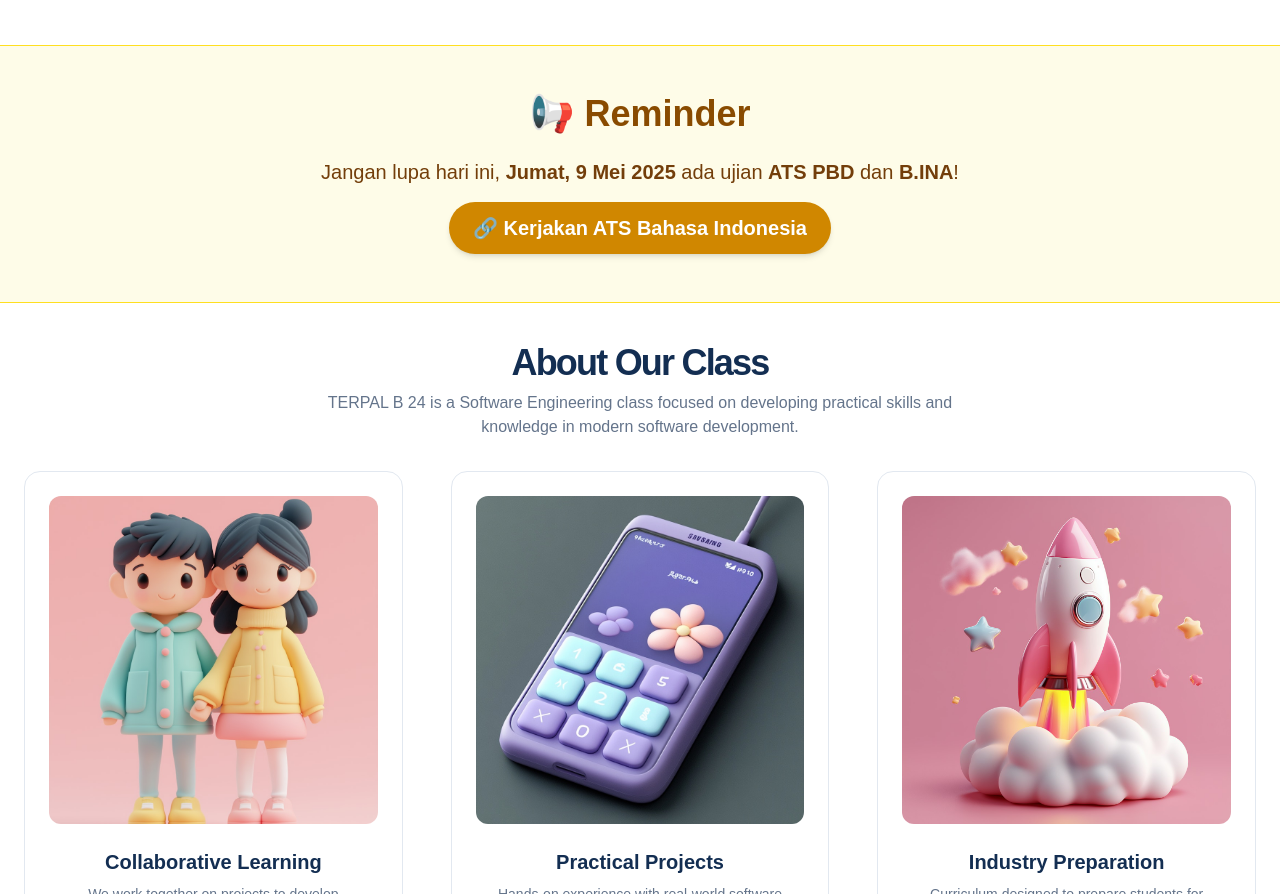
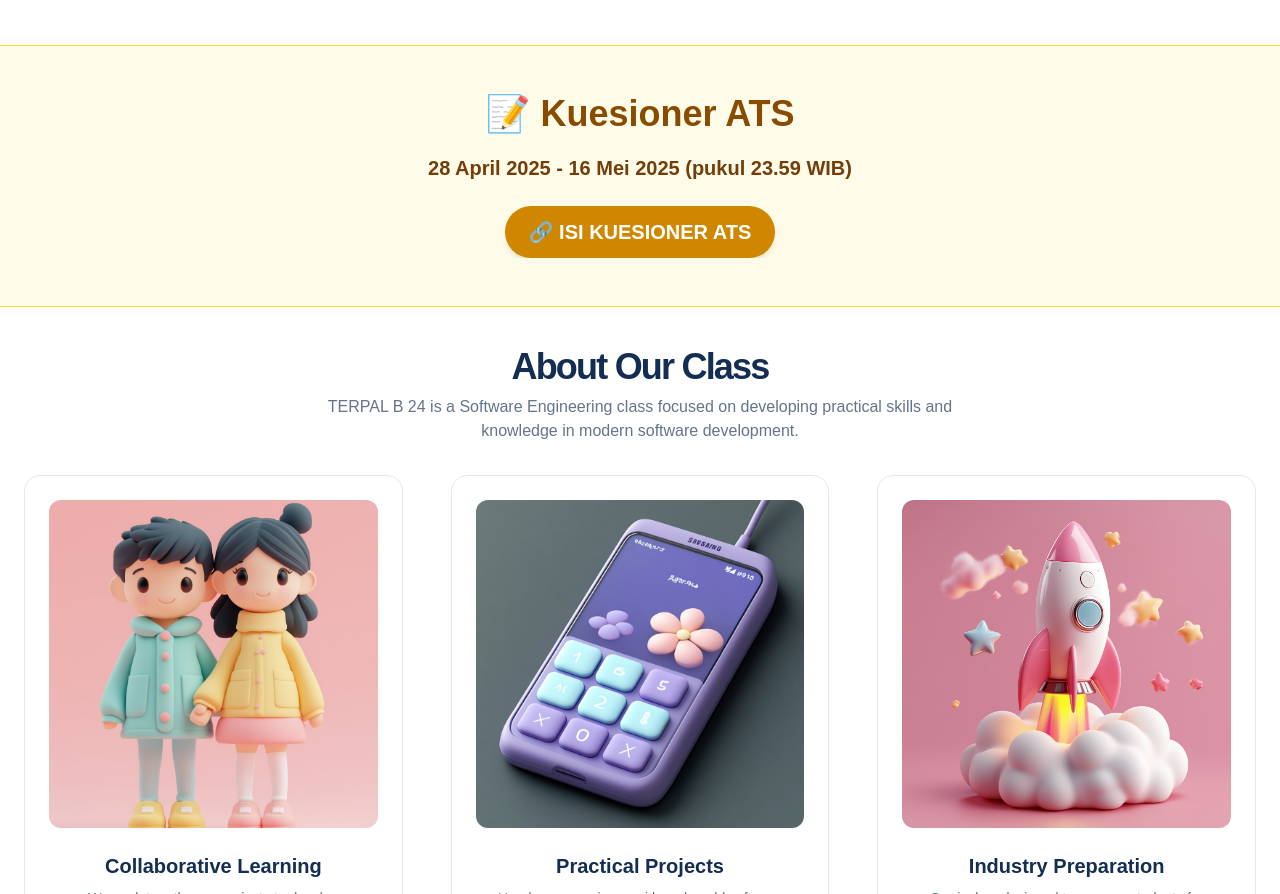
Before and after one commit to terpalb24/terpalb24.github.io, an Astro site: page / in a window 1280 px wide. Shown: the part 867-1761 px from the top of the page. Built offline with nearby package versions, Linux system fonts and the light colour scheme; Astro itself is replaced by a stand-in of ours.

Commit message:
add new announcement

```diff
--- a/package.json
+++ b/package.json
@@ -25,6 +25,7 @@
     "react": "^19.0.0",
     "react-dom": "^19.0.0",
     "sharp": "^0.33.5",
+    "swiper": "^11.2.6",
     "tailwind-merge": "^3.0.2",
     "tailwindcss": "^4.0.9",
     "tailwindcss-animate": "^1.0.7"
--- /dev/null
+++ b/src/components/ui/ReminderSlider.tsx
@@ -0,0 +1,63 @@
+import type { FC } from 'react';
+import { Swiper, SwiperSlide } from 'swiper/react';
+import { Autoplay, Pagination, Navigation } from 'swiper/modules';
+import 'swiper/css';
+import 'swiper/css/autoplay';
+import 'swiper/css/pagination';
+import 'swiper/css/navigation';
+
+const ReminderSlider: FC = () => {
+  return (
+    <div className="text-center space-y-6">
+      <Swiper
+        modules={[Autoplay, Pagination, Navigation]}
+        autoplay={{
+          delay: 3000,
+          disableOnInteraction: false,
+        }}
+        loop={true}
+        spaceBetween={30}
+        slidesPerView={1}
+        className="mySwiper"
+      >
+        <SwiperSlide>
+        <h2 className="text-3xl md:text-4xl font-bold text-yellow-800 mb-5">📢 Reminder</h2>
+          <div className="mx-auto max-w-3xl text-yellow-900 text-lg md:text-xl space-y-6">
+            <p>
+              Jangan lupa hari ini, <strong>Jumat, 9 Mei 2025</strong> ada ujian <strong>ATS PBD</strong> dan <strong>B.INA</strong>!
+            </p>
+            <a
+              href="https://learning-if.polibatam.ac.id/mod/quiz/view.php?id=6503"
+              target="_blank"
+              rel="noopener noreferrer"
+              className="inline-block bg-yellow-600 hover:bg-yellow-700 text-white font-semibold py-3 px-6 rounded-full transition-colors duration-200 shadow-md"
+            >
+              🔗 Kerjakan ATS Bahasa Indonesia
+            </a>
+          </div>
+        </SwiperSlide>
+
+        <SwiperSlide>
+        <h2 className="text-3xl md:text-4xl font-bold text-yellow-800 mb-5">📝 Kuesioner ATS</h2>
+          <div className="mx-auto max-w-3xl text-yellow-900 text-lg md:text-xl space-y-6">
+            <p>
+              <strong>28 April 2025 - 16 Mei 2025 (pukul 23.59 WIB)</strong>
+            </p>
+            <a
+              href="https://learning-if.polibatam.ac.id/mod/quiz/view.php?id=6503"
+              target="_blank"
+              rel="noopener noreferrer"
+              className="inline-block bg-yellow-600 hover:bg-yellow-700 text-white font-semibold py-3 px-6 rounded-full transition-colors duration-200 shadow-md"
+            >
+              🔗 ISI KUESIONER ATS
+            </a>
+          </div>
+        </SwiperSlide>
+
+
+      </Swiper>
+    </div>
+  );
+};
+
+export default ReminderSlider;
--- a/src/pages/index.astro
+++ b/src/pages/index.astro
@@ -10,6 +10,12 @@ import Collaborative from "../assets/illustration/collaborative.jpeg";
 import Practical from "../assets/illustration/practical.jpeg";
 import Industry from "../assets/illustration/industry.jpeg";
 import CardSquareImage from "../components/CardSquareImage.astro";
+
+import { Swiper, SwiperSlide } from 'swiper/react';
+import { Autoplay } from 'swiper/modules';
+import 'swiper/css';
+import 'swiper/css/autoplay';
+import ReminderSlider from '../components/ui/ReminderSlider.tsx';
 ---
 
 <Layout>
@@ -66,21 +72,8 @@ import CardSquareImage from "../components/CardSquareImage.astro";
 
         {/* Announcement section */}
         <section class="w-full bg-yellow-50 py-8 mt-6 md:py-12 border-y border-yellow-300">
-            <div class="container px-4 md:px-6 text-center space-y-6">
-                <h2 class="text-3xl md:text-4xl font-bold text-yellow-800">📢 Reminder</h2>
-                <div class="mx-auto max-w-3xl text-yellow-900 text-lg md:text-xl space-y-4">
-                <p>
-                    Jangan lupa hari ini, <strong>Jumat, 9 Mei 2025</strong> ada ujian <strong>ATS PBD</strong> dan <strong>B.INA</strong>!
-                </p>
-                <a
-                    href="https://learning-if.polibatam.ac.id/mod/quiz/view.php?id=6503"
-                    target="_blank"
-                    rel="noopener noreferrer"
-                    class="inline-block bg-yellow-600 hover:bg-yellow-700 text-white font-semibold py-3 px-6 rounded-full transition-colors duration-200 shadow-md"
-                >
-                    🔗 Kerjakan ATS Bahasa Indonesia
-                </a>
-                </div>
+            <div class="container px-4 md:px-6">
+                <ReminderSlider client:load />
             </div>
         </section>
 
```
Also changed, not shown: pnpm-lock.yaml.
